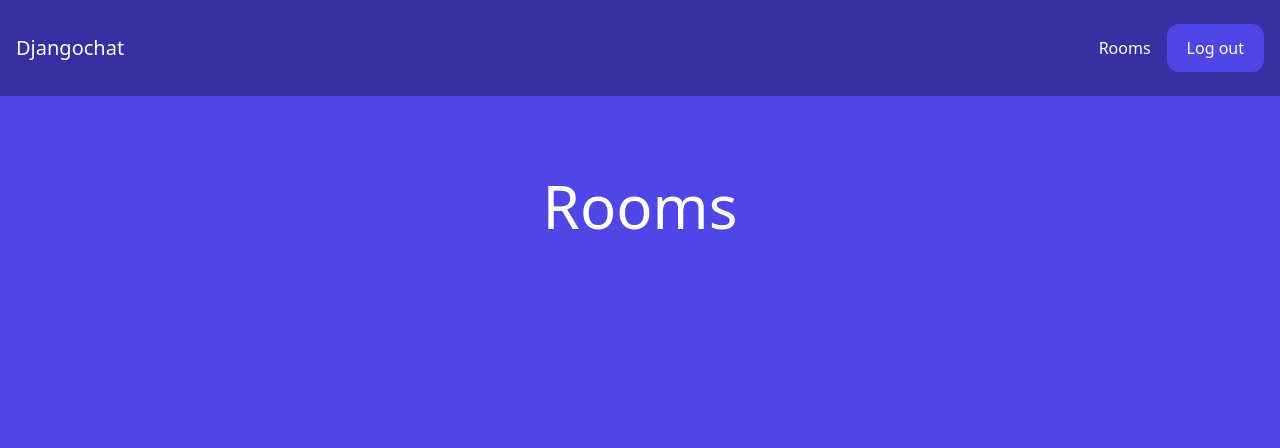
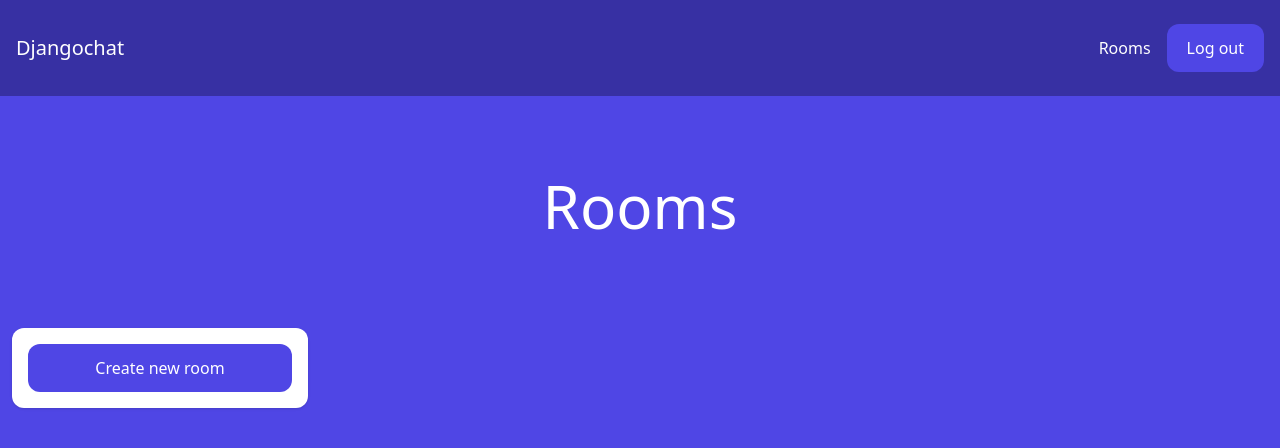
Before and after one commit to Valetra/django_messenger, a Django app: page /rooms/ in a window 1280 px wide. Shown: the top 448 px of the page. Run offline with Django 4.2, Linux system fonts and the light colour scheme; the visitor is signed in with stand-in values (Sample User, id 1); data that the repository does not hold is empty; some libraries are stand-ins or nearby versions.

Commit message:
added new room creation functional

```diff
--- a/djangochat/room/templates/room/rooms.html
+++ b/djangochat/room/templates/room/rooms.html
@@ -9,6 +9,11 @@
 </div>
 
 <div class="w-full flex flex-wrap items-center">
+  <div class="w-full lg:w-1/4 px-3 py-3">
+    <div class="p-4 bg-white shadow rounded-xl text-center">
+      <a href="{% url 'new_room' %}" class="px-5 py-3 block rounded-xl text-white bg-indigo-600 hover:bg-indigo-700">Create new room</a>
+    </div>
+  </div>
   {% for room in rooms %}
   <div class="w-full lg:w-1/4 px-3 py-3">
     <div class="p-4 bg-white shadow rounded-xl text-center">
--- a/djangochat/room/urls.py
+++ b/djangochat/room/urls.py
@@ -4,5 +4,6 @@ from . import views
 
 urlpatterns = [
     path('', views.rooms, name='rooms'),
+    path('new_room/', views.room_create, name='new_room'),
     path('<slug:slug>/', views.room, name='room'),
 ]
--- a/djangochat/room/views.py
+++ b/djangochat/room/views.py
@@ -1,6 +1,9 @@
+from slugify import slugify
 from django.contrib.auth.decorators import login_required
-from django.shortcuts import render
+from django.shortcuts import render, redirect
 from .models import Room, Message
+from .forms import RoomCreateForm
+from django.contrib import messages
 
 
 @login_required
@@ -12,6 +15,30 @@ def rooms(request):
 @login_required
 def room(request, slug):
     room = Room.objects.get(slug=slug)
-    messages = Message.objects.filter(room=room)[0:25]
+    messages = Message.objects.filter(room=room)
 
     return render(request, 'room/room.html', {'room': room, 'messages': messages})
+
+@login_required
+def room_create(request):
+    if request.method == 'POST':
+        all_rooms = Room.objects.all()
+
+        all_rooms_slugs = []
+        for room in all_rooms:
+            all_rooms_slugs.append(room.slug)
+
+        form = RoomCreateForm(request.POST)
+        if form.is_valid():
+            new_room = form.save(commit=False)
+            new_room.slug = slugify(form.data['name'])
+            if new_room.slug in all_rooms_slugs:
+                messages.error(request, f'Room "{new_room.slug}" is exists')
+                return redirect('new_room')
+            else:
+                new_room.save()
+                return  redirect('room', slug=new_room.slug)
+    else:
+        form = RoomCreateForm()
+
+    return render(request, 'room/new_room.html', {'form': form})
```
Also changed, not shown: djangochat/room/forms.py (added, +15 -0 lines), djangochat/room/templates/room/new_room.html (added, +25 -0 lines).
